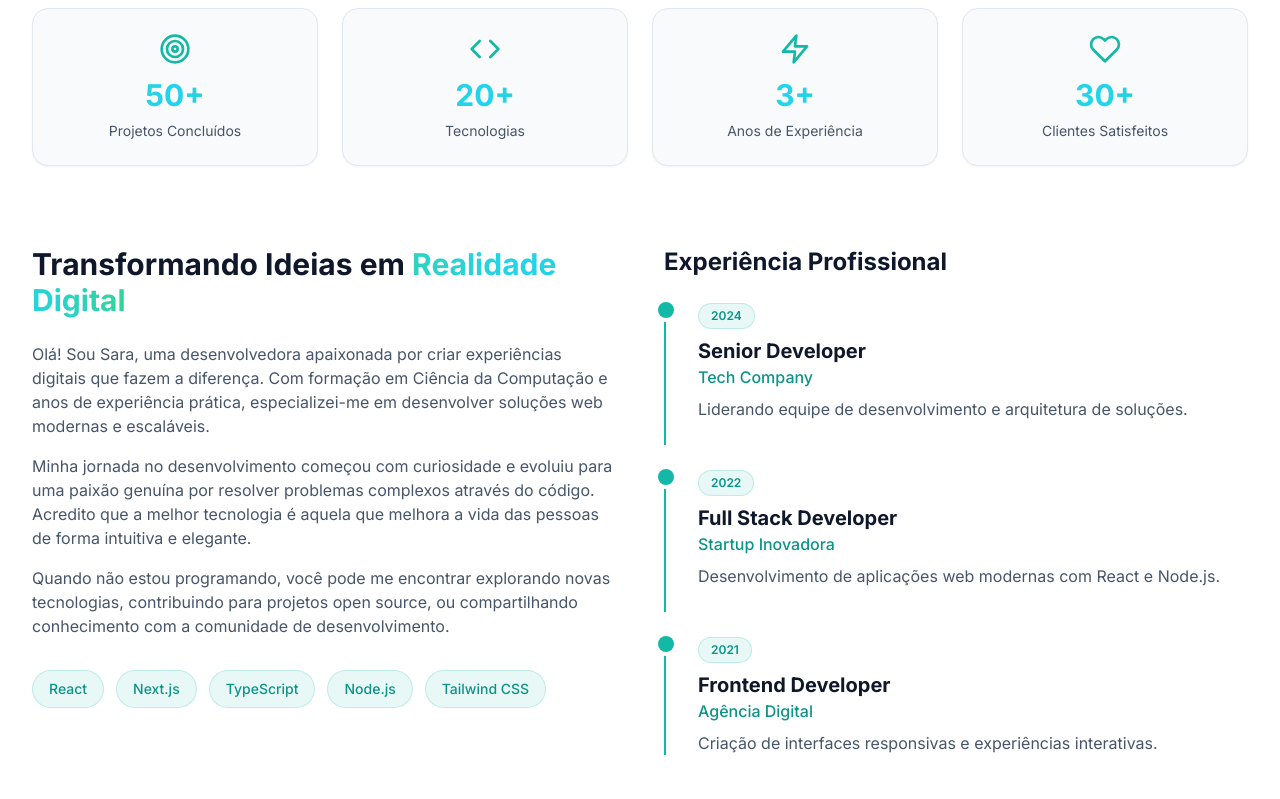
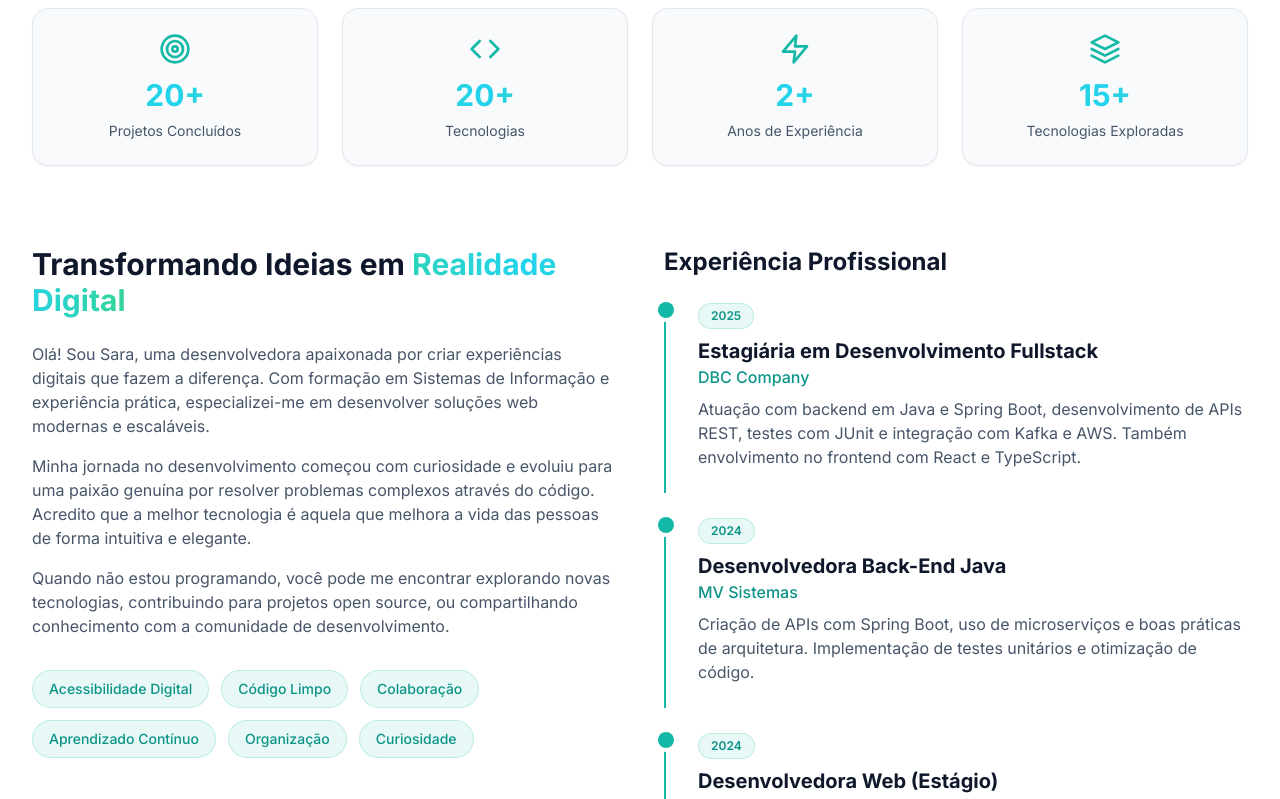
Before and after one commit to saracristinas/Portifolio-, a Next.js app: page / in a window 1280 px wide. Shown: the part 1060-1859 px from the top of the page. Built offline with nearby package versions, Linux system fonts and the light colour scheme.

Commit message:
feat: Atualiza informações no componente About com descricao das experiencias, e adiciona botão de email no Hero, adicionando curriculo para baixar.

```diff
--- a/components/About.tsx
+++ b/components/About.tsx
@@ -2,33 +2,40 @@
 
 import { motion, useInView } from 'framer-motion';
 import { useRef } from 'react';
-import { FiCode, FiZap, FiHeart, FiTarget } from 'react-icons/fi';
+import { FiCode, FiZap, FiTarget, FiLayers } from 'react-icons/fi';
 
 const stats = [
-  { label: 'Projetos Concluídos', value: '50+', icon: FiTarget },
+  { label: 'Projetos Concluídos', value: '20+', icon: FiTarget },
   { label: 'Tecnologias', value: '20+', icon: FiCode },
-  { label: 'Anos de Experiência', value: '3+', icon: FiZap },
-  { label: 'Clientes Satisfeitos', value: '30+', icon: FiHeart },
+  { label: 'Anos de Experiência', value: '2+', icon: FiZap },
+  { label: 'Tecnologias Exploradas', value: '15+', icon: FiLayers },
 ];
 
 const timeline = [
   {
-    year: '2024',
-    title: 'Senior Developer',
-    company: 'Tech Company',
-    description: 'Liderando equipe de desenvolvimento e arquitetura de soluções.',
+    year: '2025',
+    title: 'Estagiária em Desenvolvimento Fullstack',
+    company: 'DBC Company',
+    description: 'Atuação com backend em Java e Spring Boot, desenvolvimento de APIs REST, testes com JUnit e integração com Kafka e AWS. Também envolvimento no frontend com React e TypeScript.',
   },
   {
-    year: '2022',
-    title: 'Full Stack Developer',
-    company: 'Startup Inovadora',
-    description: 'Desenvolvimento de aplicações web modernas com React e Node.js.',
+    year: '2024',
+    title: 'Desenvolvedora Back-End Java',
+    company: 'MV Sistemas',
+    description: 'Criação de APIs com Spring Boot, uso de microserviços e boas práticas de arquitetura. Implementação de testes unitários e otimização de código.',
   },
   {
-    year: '2021',
-    title: 'Frontend Developer',
-    company: 'Agência Digital',
-    description: 'Criação de interfaces responsivas e experiências interativas.',
+    year: '2024',
+    title: 'Desenvolvedora Web (Estágio)',
+    company: 'Ser Educacional',
+    description: 'Desenvolvimento de landing pages responsivas com HTML, CSS e JavaScript, foco em UX e acessibilidade.',
+  },
+  {
+    year: '2021 - 2023',
+    title: 'Jovem Aprendiz — Qualidade em Engenharia',
+    company: 'BRK',
+        description:
+          'Atuando em qualidade de engenharia: criando e organizando scripts para automatizar verificações, treinando equipes na plataforma interna e preparando documentação para padronizar processos.',
   },
 ];
 
@@ -65,7 +72,6 @@ export default function About() {
           initial="hidden"
           animate={isInView ? 'visible' : 'hidden'}
         >
-          {/* Section Title */}
           <motion.div variants={itemVariants} className="text-center mb-16">
             <h2 className="text-4xl sm:text-5xl font-bold mb-4">
               Sobre <span className="gradient-text">Mim</span>
@@ -104,8 +110,8 @@ export default function About() {
               <div className="space-y-4 text-slate-600 dark:text-slate-400">
                 <p>
                   Olá! Sou Sara, uma desenvolvedora apaixonada por criar experiências
-                  digitais que fazem a diferença. Com formação em Ciência da Computação
-                  e anos de experiência prática, especializei-me em desenvolver soluções
+                  digitais que fazem a diferença. Com formação em Sistemas de Informação
+                  e experiência prática, especializei-me em desenvolver soluções
                   web modernas e escaláveis.
                 </p>
                 <p>
@@ -122,7 +128,7 @@ export default function About() {
               </div>
 
               <div className="flex flex-wrap gap-3 mt-8">
-                {['React', 'Next.js', 'TypeScript', 'Node.js', 'Tailwind CSS'].map((tech) => (
+                {['Acessibilidade Digital', 'Código Limpo', 'Colaboração', 'Aprendizado Contínuo', 'Organização', 'Curiosidade'].map((tech) => (
                   <span
                     key={tech}
                     className="px-4 py-2 bg-teal-500/10 dark:bg-teal-400/10 border border-teal-500/20 rounded-full text-teal-600 dark:text-teal-400 text-sm font-medium"
--- a/components/Hero.tsx
+++ b/components/Hero.tsx
@@ -58,6 +58,47 @@ export default function Hero() {
       transition: { type: "spring", stiffness: 100 },
     },
   };
+
+  // Email button that directly opens Gmail compose in a new tab
+  function EmailMenu() {
+    const subject = "Interesse em contato";
+    const body = `Olá Sara,
+
+Estou entrando em contato porque tenho interesse no seu trabalho e gostaria de conversar sobre oportunidades e possíveis colaborações.
+
+Atenciosamente,
+[Seu nome]
+[Seu telefone (opcional)]`;
+
+    const gmailUrl = `https://mail.google.com/mail/?view=cm&fs=1&to=sarasales17062000@gmail.com&su=${encodeURIComponent(
+      subject
+    )}&body=${encodeURIComponent(body)}`;
+
+    const mailtoLink = `mailto:sarasales17062000@gmail.com?subject=${encodeURIComponent(
+      subject
+    )}&body=${encodeURIComponent(body)}`;
+
+    function openGmail() {
+      // Tenta abrir o Gmail em nova aba. Se o navegador bloquear (window.open retorna null), faz fallback para mailto:
+      const newWin = window.open(gmailUrl, "_blank", "noopener,noreferrer");
+      if (!newWin) {
+        // Popup bloqueado ou falha — usar mailto para abrir o cliente padrão
+        window.location.href = mailtoLink;
+      }
+    }
+
+    return (
+      <button
+        type="button"
+        onClick={openGmail}
+        title="Abrir Gmail"
+        aria-label="Abrir o Gmail para enviar email"
+        className="p-2.5 sm:p-3 rounded-full bg-slate-200 dark:bg-slate-800 text-slate-700 dark:text-slate-300 hover:bg-teal-500 hover:text-white transition-all duration-300 hover:scale-110"
+      >
+        <FiMail className="w-5 h-5 sm:w-6 sm:h-6" />
+      </button>
+    );
+  }
 
   return (
     <section
@@ -214,8 +255,10 @@ export default function Hero() {
                     <FiMail className="w-4 h-4 sm:w-5 sm:h-5" />
                   </a>
                   <a
-                    href="/curriculo.pdf"
+                    href="/Curriculo_Sara_FullStack.pdf"
                     download
+                    aria-label="Baixar currículo em PDF"
+                    title="Baixar CV (PDF)"
                     className="px-4 py-2.5 sm:px-6 sm:py-3 rounded-full border-2 border-slate-300 dark:border-slate-600 text-slate-700 dark:text-slate-300 font-semibold hover:bg-slate-100 dark:hover:bg-slate-800 transition-all duration-300 inline-flex items-center justify-center gap-2 text-sm sm:text-base w-full sm:w-auto"
                   >
                     <FiDownload className="w-4 h-4 sm:w-5 sm:h-5" /> CV
@@ -243,12 +286,7 @@ export default function Hero() {
                   >
                     <FiLinkedin className="w-5 h-5 sm:w-6 sm:h-6" />
                   </a>
-                  <a
-                    href="mailto:sara@exemplo.com"
-                    className="p-2.5 sm:p-3 rounded-full bg-slate-200 dark:bg-slate-800 text-slate-700 dark:text-slate-300 hover:bg-teal-500 hover:text-white transition-all duration-300 hover:scale-110"
-                  >
-                    <FiMail className="w-5 h-5 sm:w-6 sm:h-6" />
-                  </a>
+                  <EmailMenu />
                 </motion.div>
               </div>
             </div>
```
Also changed, not shown: 1 other file (tests, documents, lock files or other folders).
